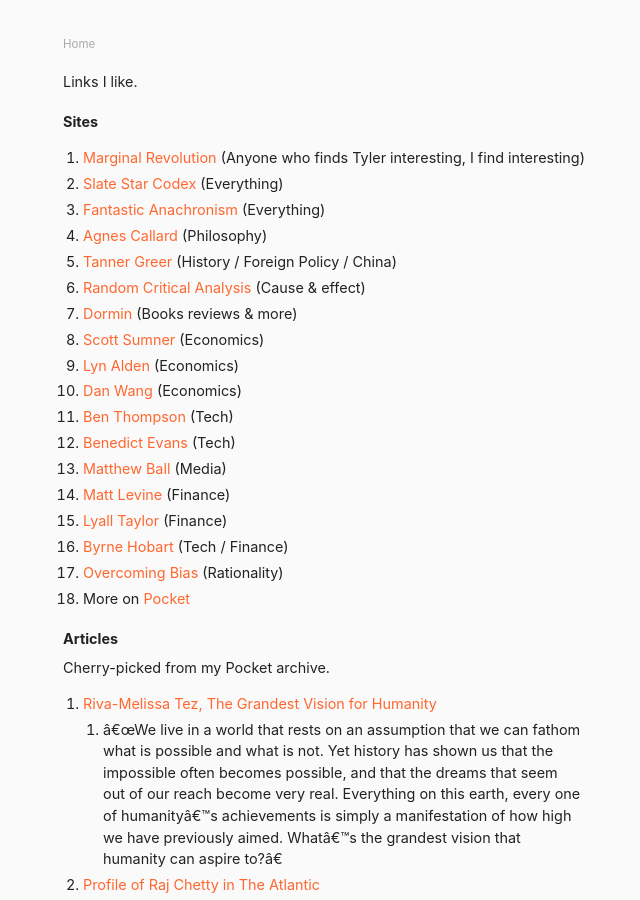
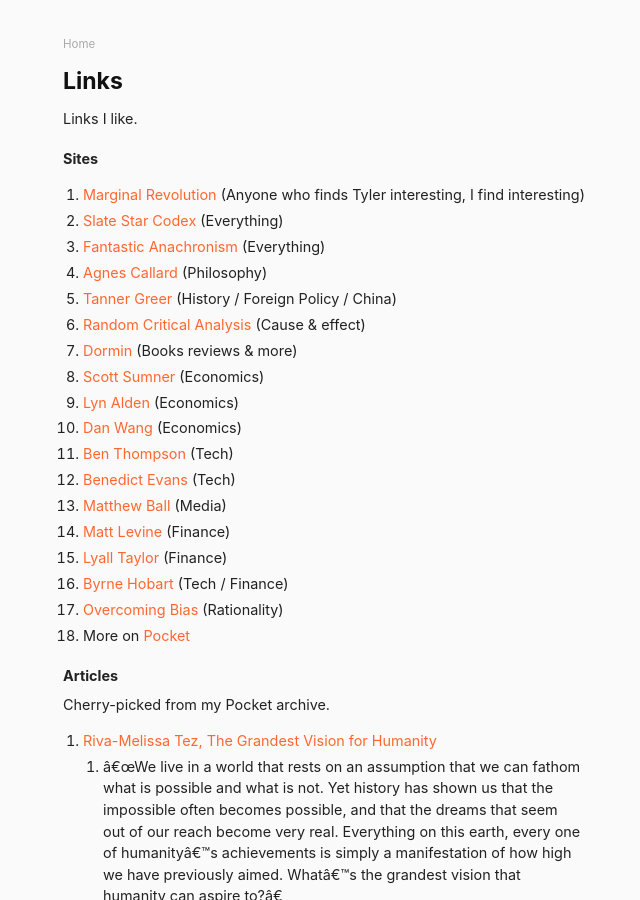
Before and after one commit to danschlz/danschulz.github.io, a Jekyll site: the page built from links.md, in a window 1280 px wide and 900 px high. Shown: the whole window, without its empty margins (297-937 px from the left). Built offline with Jekyll 4.4.1, drawn with Linux system fonts in a browser that asks for light colours; our own code applies the rules of GitHub Pages for plain Markdown files.

Commit message:
Update links.md

```diff
--- a/links.md
+++ b/links.md
@@ -1,3 +1,9 @@
+---
+layout: page
+title: Links
+permalink: /links/
+---
+
 Links I like.
 
 ### Sites<a name="web"></a>
```
